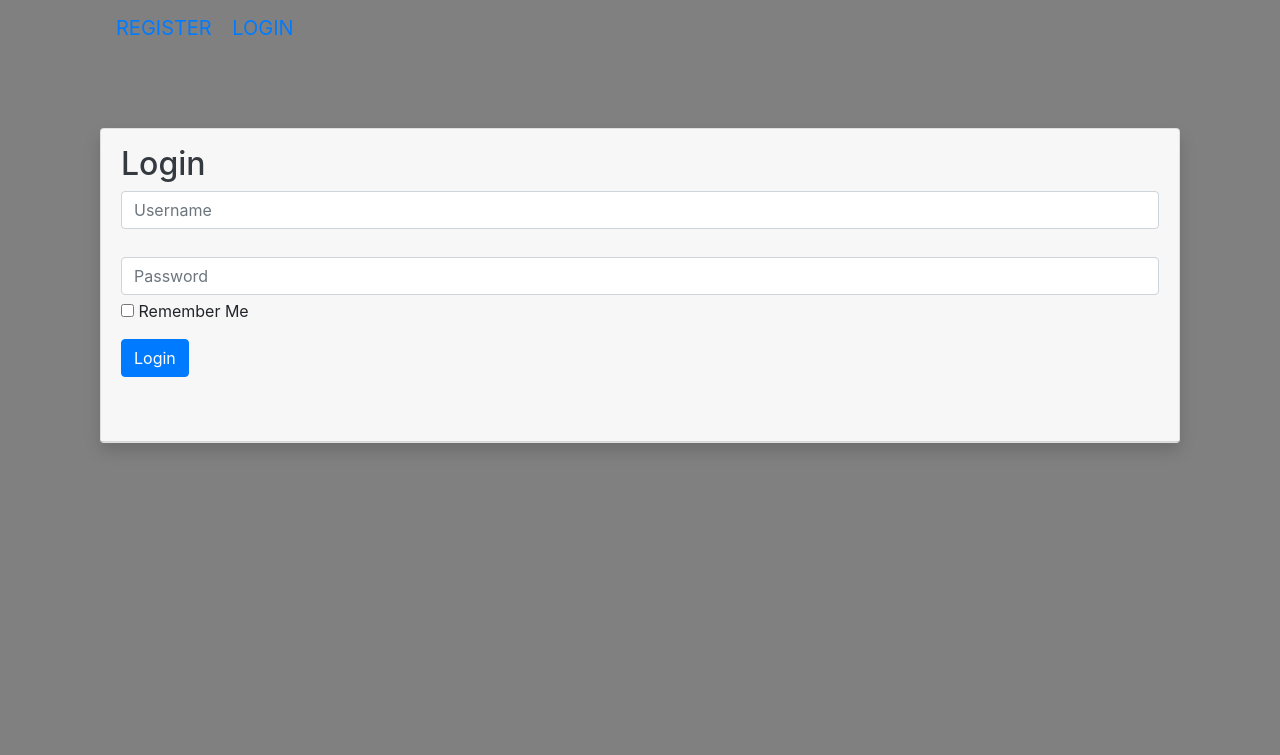
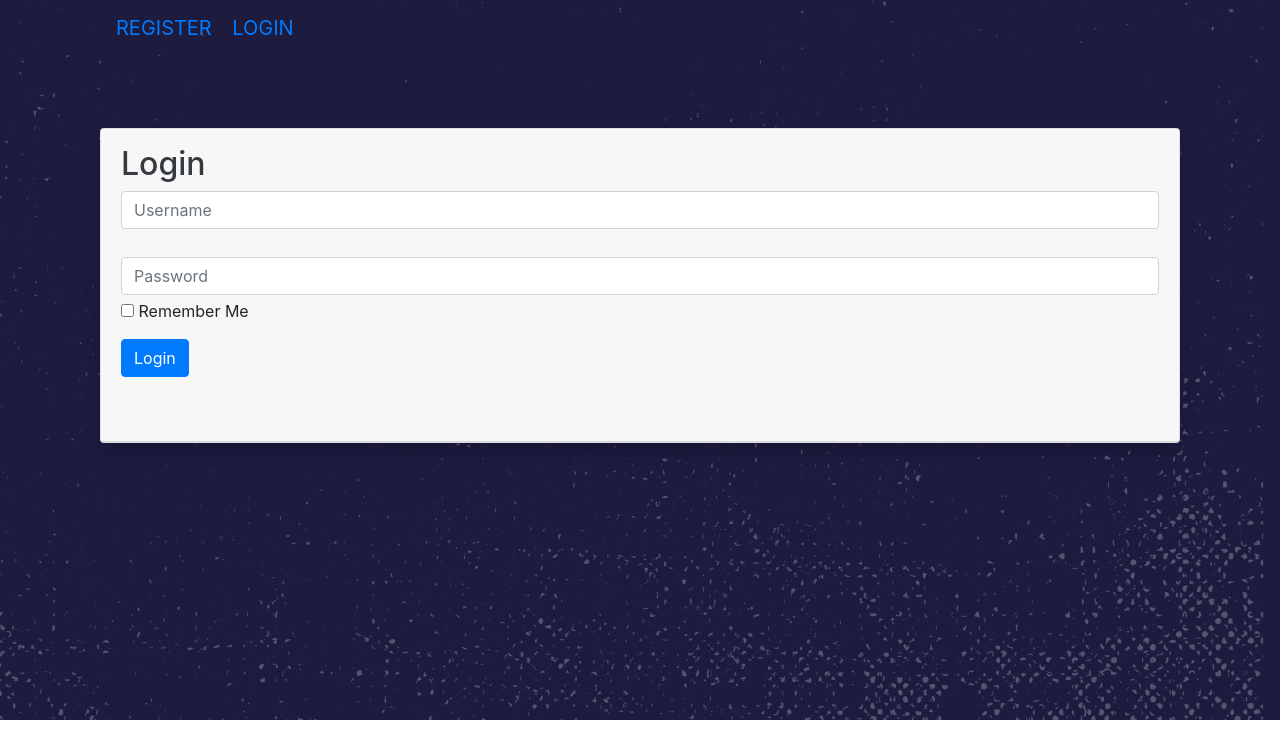
Before and after one commit to Arull44/Quiz2_PWEB-B, a PHP site: page /websiteB/ in a window 1280 px wide. Shown: the top 755 px of the page. Run offline with PHP 8.4, Linux system fonts and the light colour scheme.

Commit message:
Update-1

```diff
--- a/index.php
+++ b/index.php
@@ -92,7 +92,10 @@
     <link rel="stylesheet" href="https://cdn.jsdelivr.net/npm/bootstrap@4.6.0/dist/css/bootstrap.min.css" integrity="sha384-B0vP5xmATw1+K9KRQjQERJvTumQW0nPEzvF6L/Z6nronJ3oUOFUFpCjEUQouq2+l" crossorigin="anonymous">
     <style>
         body {
-            background-color:grey;
+            background-image: url("coding.png");
+            background-repeat: no-repeat;
+            background-size: cover;
+            background-attachment: scroll;
         }
 
         .errorMsg{
--- a/register.php
+++ b/register.php
@@ -92,7 +92,10 @@
     <link rel="stylesheet" href="https://cdn.jsdelivr.net/npm/bootstrap@4.6.0/dist/css/bootstrap.min.css" integrity="sha384-B0vP5xmATw1+K9KRQjQERJvTumQW0nPEzvF6L/Z6nronJ3oUOFUFpCjEUQouq2+l" crossorigin="anonymous">
     <style>
         body {
-            background-color:grey;
+            background-image: url("coding.png");
+            background-repeat: no-repeat;
+            background-size: cover;
+            background-attachment: scroll;
         }
 
         .errorMsg{
```
Also changed, not shown: coding.png (added).
